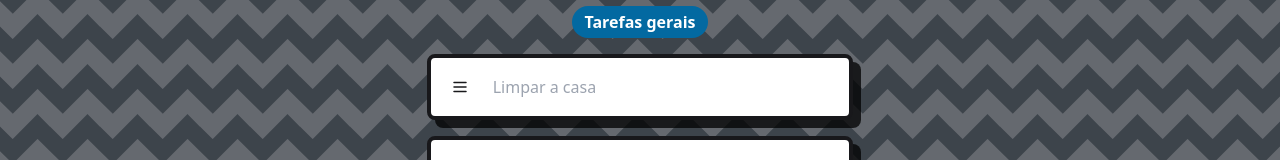
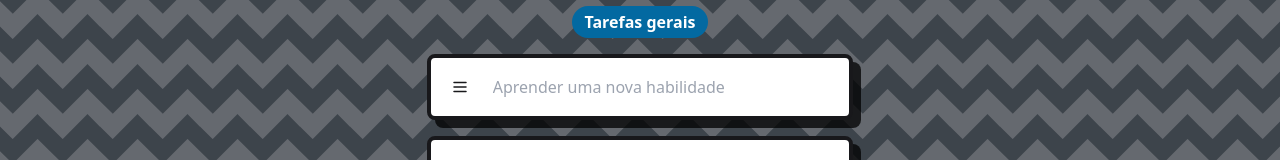
Before and after one commit to rodrigueslucas062/task-manager, a Next.js app: page / in a window 1280 px wide. Shown: the part 186-346 px from the top of the page. Built offline with nearby package versions, Linux system fonts and the light colour scheme.

Commit message:
✨ Placeholder randomization script optimizations

```diff
--- a/src/components/Tasks.jsx
+++ b/src/components/Tasks.jsx
@@ -1,25 +1,23 @@
 import { useLocalStorage } from "@/hooks/useLocalStorage";
+import { placeholders } from "@/utils/placeholders";
 import { handleDone, handleRemove } from "@/utils/utils";
 import * as Dialog from "@radix-ui/react-dialog";
 import { ChevronRight, ListTodo, Menu, MoreHorizontal, Trash2, X } from "lucide-react";
-
-const placeholders = ["Estudar programação", "Tirar o lixo", "Limpar a casa", "Pagar as contas"]
-
-const generateRandomPlaceholder = () => {
-    const randomIndex = Math.floor(Math.random() * placeholders.length)
-    return placeholders[randomIndex]
-}
 
 const TaskItem = ({ index }) => {
     const [taskText, setTaskText] = useLocalStorage(`taskText_${index}`, '')
     const shadowStyle = { boxShadow: "8px 8px 0px rgba(0, 0, 0, 0.75)" };
     const isFirstInput = index === 0
-    const placeholder = generateRandomPlaceholder()
 
     const handleChange = (e) => {
         const text = e.target.value;
         setTaskText(text);
     };
+
+    const generateRandomPlaceholder = () => {
+        const randomIndex = Math.floor(Math.random() * placeholders.length)
+        return placeholders[randomIndex]
+    }
 
     return (
         <div className="rounded-lg inline-block m-1 max-md:px-2 p-3 w-full lg:w-1/3 relative bg-white border-4 border-zinc-900 text-zinc-900" style={shadowStyle}>
@@ -31,7 +29,7 @@
                     <input
                         type="text"
                         className="bg-transparent focus:outline-none w-40 lg:w-[420px]"
-                        placeholder={isFirstInput ? placeholder : ""}
+                        placeholder={isFirstInput ? generateRandomPlaceholder() : ""}
                         value={taskText}
                         onChange={handleChange}
                     />
```
